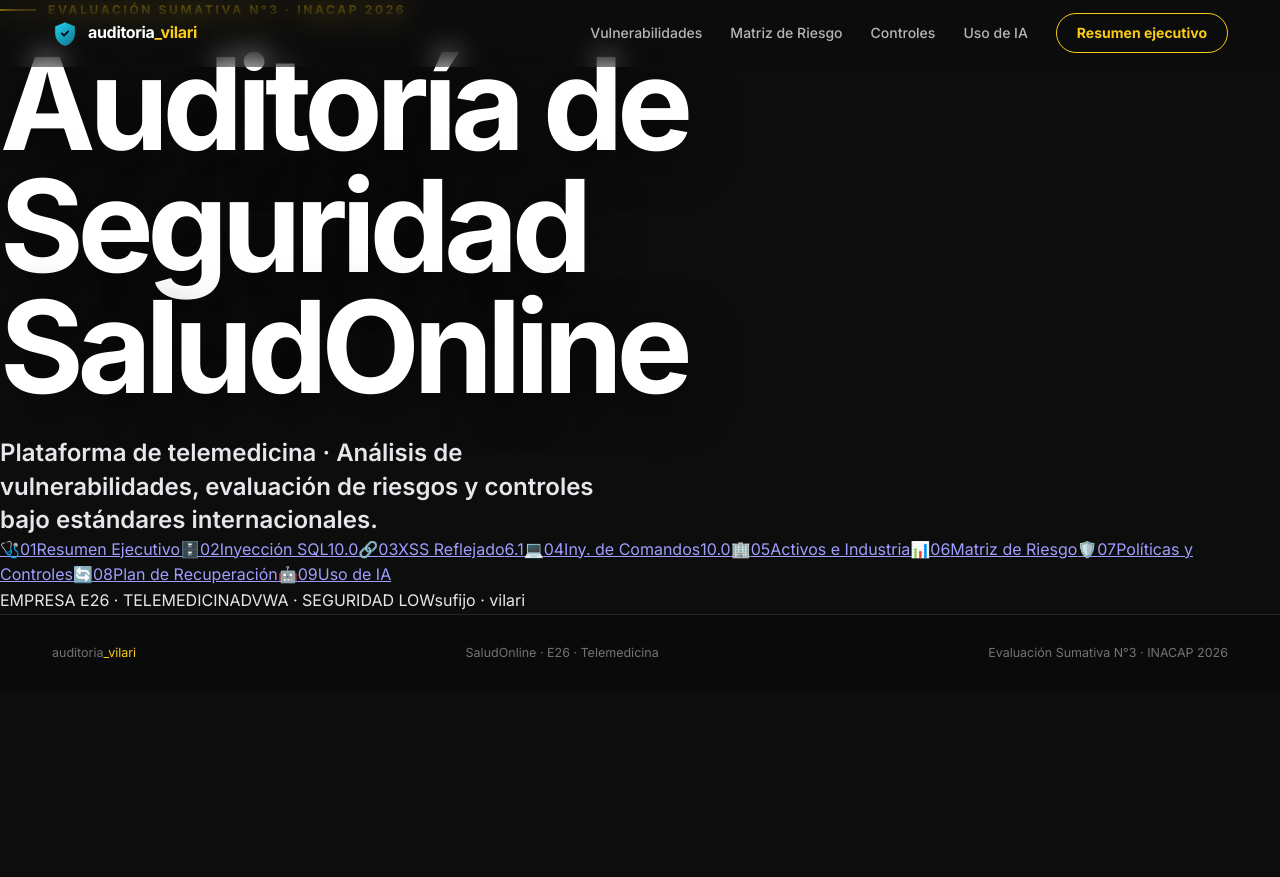
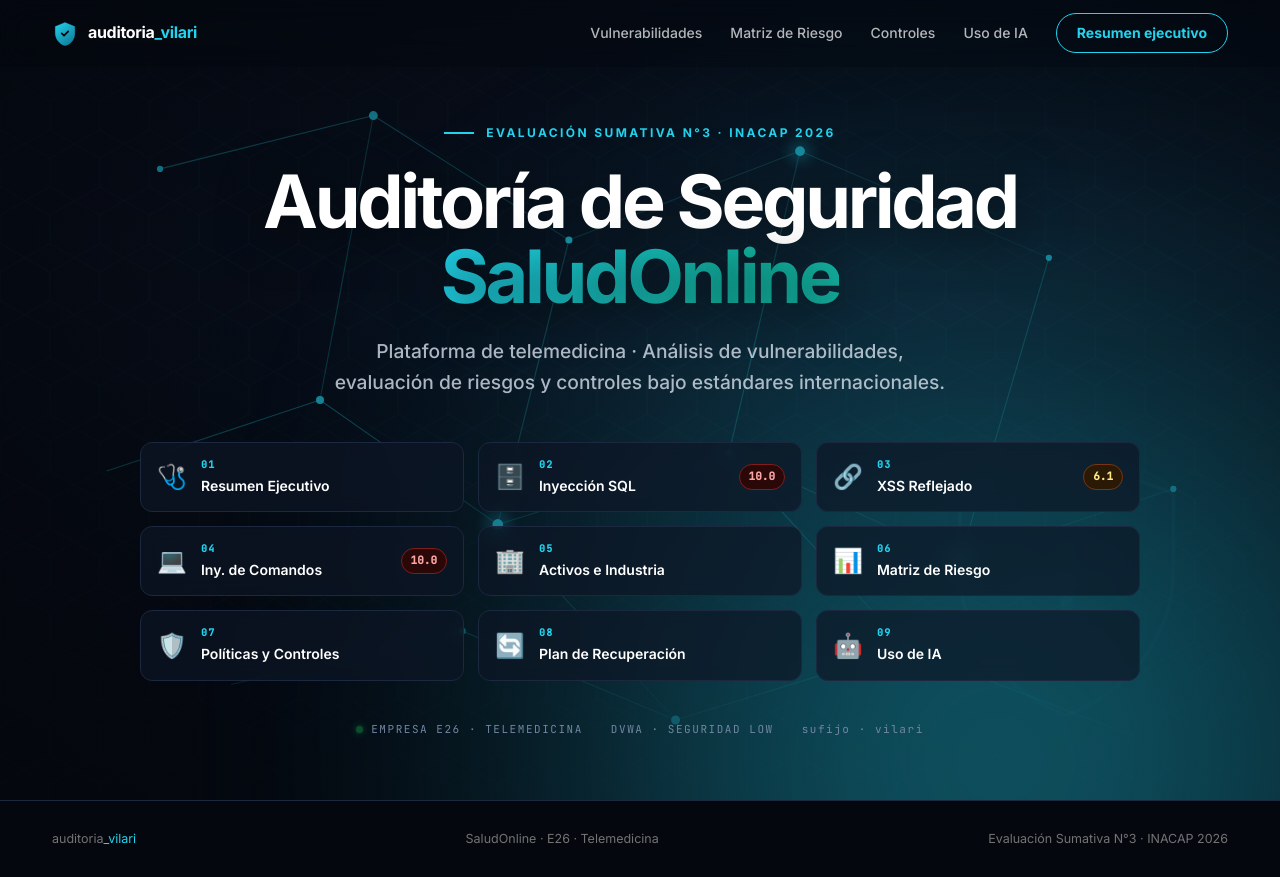
Before and after one commit to donkked/auditoria_vilari, a React (Vite) app: page / in a window 1280 px wide. Before the commit the page ends 800 px from the top, so only its background shows below. Built offline with nearby package versions, Linux system fonts and the light colour scheme.

Commit message:
style: paleta ciberseguridad — azul profundo + cian/teal, reemplaza amarillo

```diff
--- a/src/App.css
+++ b/src/App.css
@@ -5,17 +5,19 @@
   --sidebar-w: 272px;
   --topbar-h: 52px;
 
-  --c-bg:        #0d0d0d;
-  --c-surface:   #161616;
-  --c-border:    #262626;
-  --c-text:      #e5e7eb;
-  --c-muted:     #737373;
-  --c-blue:      #facc15;
-  --c-blue-dark: #ca8a04;
+  --c-bg:        #04070e;
+  --c-surface:   #0e1626;
+  --c-border:    #1c2740;
+  --c-text:      #dbe4f0;
+  --c-muted:     #7186a3;
+  --c-blue:      #22d3ee;
+  --c-blue-dark: #0e7490;
   --c-red:       #ef4444;
   --c-orange:    #f97316;
   --c-yellow:    #facc15;
   --c-green:     #22c55e;
+  --c-accent:    #22d3ee;
+  --c-accent-2:  #14b8a6;
 
   --shadow-sm:   0 1px 3px rgba(0,0,0,.5), 0 1px 2px rgba(0,0,0,.4);
   --shadow-md:   0 4px 16px rgba(0,0,0,.6), 0 2px 6px rgba(0,0,0,.5);
@@ -45,15 +47,15 @@ body {
   left: 0;
   right: 0;
   z-index: 200;
-  background: rgba(13,13,13,0.72);
+  background: rgba(4,7,14,0.72);
   backdrop-filter: blur(14px);
   -webkit-backdrop-filter: blur(14px);
-  border-bottom: 1px solid rgba(255,255,255,0.07);
+  border-bottom: 1px solid rgba(34,211,238,0.1);
   transition: background 0.25s, border-color 0.25s;
 }
 
 .navbar-home {
-  background: rgba(13,13,13,0.25);
+  background: rgba(4,7,14,0.2);
   border-bottom-color: transparent;
 }
 
@@ -84,7 +86,7 @@ body {
 }
 
 .navbar-logo-accent {
-  color: #facc15;
+  color: #22d3ee;
 }
 
 .navbar-links {
@@ -108,7 +110,7 @@ body {
 }
 
 .navbar-link.active {
-  color: #facc15;
+  color: #22d3ee;
 }
 
 .navbar-link.active::after {
@@ -118,16 +120,16 @@ body {
   right: 0;
   bottom: -2px;
   height: 2px;
-  background: #facc15;
+  background: #22d3ee;
   border-radius: 2px;
 }
 
 .navbar-cta {
   font-size: 14px;
   font-weight: 700;
-  color: #facc15;
+  color: #22d3ee;
   text-decoration: none;
-  border: 1.5px solid #facc15;
+  border: 1.5px solid #22d3ee;
   border-radius: 24px;
   padding: 8px 20px;
   transition: background 0.18s, color 0.18s;
@@ -135,8 +137,8 @@ body {
 }
 
 .navbar-cta:hover {
-  background: #facc15;
-  color: #0d0d0d;
+  background: #22d3ee;
+  color: #04070e;
 }
 
 .navbar-toggle {
@@ -161,7 +163,7 @@ body {
    SITE FOOTER
    ════════════════════════════════════════ */
 .site-footer {
-  background: #0a0a0a;
+  background: #04070e;
   border-top: 1px solid var(--c-border);
 }
 
@@ -179,7 +181,7 @@ body {
 }
 
 .footer-accent {
-  color: #facc15;
+  color: #22d3ee;
 }
 
 /* ════════════════════════════════════════
@@ -229,7 +231,7 @@ body {
   left: 0;
   right: 0;
   height: 160px;
-  background: linear-gradient(to bottom, transparent, #0d0d0d);
+  background: linear-gradient(to bottom, transparent, #04070e);
   pointer-events: none;
   z-index: 1;
 }
@@ -341,8 +343,8 @@ body {
   --glow-color: #14b8a6;
   background:
     radial-gradient(ellipse at 85% 50%, rgba(20,184,166,0.22) 0%, transparent 55%),
-    radial-gradient(ellipse at 10% 85%, rgba(250,204,21,0.1) 0%, transparent 45%),
-    linear-gradient(150deg, #071212 0%, #0a0a0a 100%);
+    radial-gradient(ellipse at 10% 85%, rgba(34,211,238,0.1) 0%, transparent 45%),
+    linear-gradient(150deg, #071212 0%, #04070e 100%);
   border-bottom: 1px solid rgba(20,184,166,0.18);
 }
 
@@ -351,7 +353,7 @@ body {
   background:
     radial-gradient(ellipse at 85% 40%, rgba(239,68,68,0.25) 0%, transparent 55%),
     radial-gradient(ellipse at 10% 85%, rgba(239,68,68,0.08) 0%, transparent 45%),
-    linear-gradient(150deg, #110202 0%, #0a0a0a 100%);
+    linear-gradient(150deg, #110202 0%, #04070e 100%);
   border-bottom: 1px solid rgba(239,68,68,0.2);
 }
 
@@ -360,7 +362,7 @@ body {
   background:
     radial-gradient(ellipse at 85% 40%, rgba(249,115,22,0.25) 0%, transparent 55%),
     radial-gradient(ellipse at 10% 85%, rgba(249,115,22,0.08) 0%, transparent 45%),
-    linear-gradient(150deg, #110600 0%, #0a0a0a 100%);
+    linear-gradient(150deg, #110600 0%, #04070e 100%);
   border-bottom: 1px solid rgba(249,115,22,0.2);
 }
 
@@ -368,8 +370,8 @@ body {
   --glow-color: #6366f1;
   background:
     radial-gradient(ellipse at 85% 50%, rgba(99,102,241,0.22) 0%, transparent 55%),
-    radial-gradient(ellipse at 10% 85%, rgba(250,204,21,0.08) 0%, transparent 45%),
-    linear-gradient(150deg, #06060f 0%, #0a0a0a 100%);
+    radial-gradient(ellipse at 10% 85%, rgba(34,211,238,0.08) 0%, transparent 45%),
+    linear-gradient(150deg, #06060f 0%, #04070e 100%);
   border-bottom: 1px solid rgba(99,102,241,0.18);
 }
 
@@ -378,7 +380,7 @@ body {
   background:
     radial-gradient(ellipse at 85% 50%, rgba(34,197,94,0.2) 0%, transparent 55%),
     radial-gradient(ellipse at 10% 85%, rgba(34,197,94,0.06) 0%, transparent 45%),
-    linear-gradient(150deg, #030e05 0%, #0a0a0a 100%);
+    linear-gradient(150deg, #030e05 0%, #04070e 100%);
   border-bottom: 1px solid rgba(34,197,94,0.16);
 }
 
@@ -386,8 +388,8 @@ body {
   --glow-color: #06b6d4;
   background:
     radial-gradient(ellipse at 85% 50%, rgba(6,182,212,0.22) 0%, transparent 55%),
-    radial-gradient(ellipse at 10% 85%, rgba(250,204,21,0.08) 0%, transparent 45%),
-    linear-gradient(150deg, #030b0d 0%, #0a0a0a 100%);
+    radial-gradient(ellipse at 10% 85%, rgba(34,211,238,0.08) 0%, transparent 45%),
+    linear-gradient(150deg, #030b0d 0%, #04070e 100%);
   border-bottom: 1px solid rgba(6,182,212,0.18);
 }
 
@@ -396,7 +398,7 @@ body {
   background:
     radial-gradient(ellipse at 85% 50%, rgba(132,204,22,0.2) 0%, transparent 55%),
     radial-gradient(ellipse at 10% 85%, rgba(34,197,94,0.07) 0%, transparent 45%),
-    linear-gradient(150deg, #060e02 0%, #0a0a0a 100%);
+    linear-gradient(150deg, #060e02 0%, #04070e 100%);
   border-bottom: 1px solid rgba(132,204,22,0.16);
 }
 
@@ -404,8 +406,8 @@ body {
   --glow-color: #a855f7;
   background:
     radial-gradient(ellipse at 85% 50%, rgba(168,85,247,0.22) 0%, transparent 55%),
-    radial-gradient(ellipse at 10% 85%, rgba(250,204,21,0.08) 0%, transparent 45%),
-    linear-gradient(150deg, #080210 0%, #0a0a0a 100%);
+    radial-gradient(ellipse at 10% 85%, rgba(34,211,238,0.08) 0%, transparent 45%),
+    linear-gradient(150deg, #080210 0%, #04070e 100%);
   border-bottom: 1px solid rgba(168,85,247,0.18);
 }
 
@@ -422,344 +424,207 @@ body {
 /* ════════════════════════════════════════
    HOME — LANDING
    ════════════════════════════════════════ */
-.home-hero {
+.home {
   position: relative;
   min-height: 100vh;
   display: flex;
-  flex-direction: column;
+  align-items: center;
   justify-content: center;
-  padding: 96px 32px 64px;
-  max-width: 1240px;
-  margin: 0 auto;
+  padding: 110px 32px 56px;
   overflow: hidden;
 }
 
-.home-hero-grid {
+.home-bg {
   position: absolute;
   inset: 0;
-  background-image: radial-gradient(circle, rgba(255,255,255,0.05) 1px, transparent 1px);
-  background-size: 32px 32px;
-  pointer-events: none;
+  background: url('/img_vilari/cyber-bg.svg') center / cover no-repeat;
   z-index: 0;
-  mask-image: radial-gradient(ellipse 80% 70% at 50% 40%, #000 30%, transparent 75%);
-  -webkit-mask-image: radial-gradient(ellipse 80% 70% at 50% 40%, #000 30%, transparent 75%);
 }
 
-.home-hero-glow {
+.home-bg::after {
+  content: '';
   position: absolute;
-  width: 760px;
-  height: 760px;
+  inset: 0;
+  background:
+    radial-gradient(ellipse 70% 60% at 50% 45%, transparent 0%, rgba(4,7,14,0.55) 100%),
+    linear-gradient(to bottom, rgba(4,7,14,0.4), transparent 30%, rgba(4,7,14,0.6));
+}
+
+.home-glow {
+  position: absolute;
+  width: 720px;
+  height: 720px;
   border-radius: 50%;
-  background: #facc15;
-  filter: blur(150px);
-  opacity: 0.14;
-  top: -240px;
-  right: -160px;
+  background: #22d3ee;
+  filter: blur(160px);
+  opacity: 0.12;
+  top: 50%;
+  left: 50%;
+  transform: translate(-50%, -50%);
   z-index: 0;
   pointer-events: none;
   animation: glow-breathe 8s ease-in-out infinite;
 }
 
-.home-hero-glow-2 {
-  position: absolute;
-  width: 520px;
-  height: 520px;
-  border-radius: 50%;
-  background: #ef4444;
-  filter: blur(150px);
-  opacity: 0.08;
-  bottom: -160px;
-  left: -120px;
-  z-index: 0;
-  pointer-events: none;
-}
-
-.home-hero-content {
+.home-content {
   position: relative;
   z-index: 1;
-  max-width: 760px;
+  width: 100%;
+  max-width: 1000px;
+  text-align: center;
 }
 
 .home-eyebrow {
-  display: flex;
+  display: inline-flex;
   align-items: center;
   gap: 12px;
   font-size: 12px;
   font-weight: 700;
-  letter-spacing: 0.22em;
+  letter-spacing: 0.2em;
   text-transform: uppercase;
-  color: #facc15;
-  margin-bottom: 24px;
+  color: #22d3ee;
+  margin-bottom: 22px;
 }
 
 .home-eyebrow-line {
-  width: 36px;
+  width: 30px;
   height: 2px;
-  background: #facc15;
+  background: #22d3ee;
 }
 
 .home-title {
-  font-size: clamp(3.5rem, 11vw, 8rem);
+  font-size: clamp(2.4rem, 6vw, 4.6rem);
   font-weight: 900;
-  letter-spacing: -0.05em;
-  line-height: 0.95;
+  letter-spacing: -0.045em;
+  line-height: 1.02;
   margin: 0;
   color: #ffffff;
   text-shadow: 0 8px 50px rgba(0,0,0,0.6);
 }
 
-.home-lead {
-  display: flex;
-  align-items: baseline;
-  gap: 14px;
-  font-size: clamp(1.1rem, 2.2vw, 1.5rem);
-  font-weight: 600;
-  color: #e5e7eb;
-  margin: 28px 0 0;
-  line-height: 1.4;
-  max-width: 640px;
+.home-title-accent {
+  background: linear-gradient(120deg, #22d3ee, #14b8a6 70%);
+  -webkit-background-clip: text;
+  background-clip: text;
+  -webkit-text-fill-color: transparent;
+  color: #22d3ee;
 }
 
-.home-lead-line {
-  flex-shrink: 0;
-  width: 36px;
-  height: 2px;
-  background: #facc15;
-  transform: translateY(-6px);
+.home-lead {
+  font-size: clamp(1rem, 1.6vw, 1.2rem);
+  font-weight: 500;
+  color: rgba(219,228,240,0.78);
+  margin: 22px auto 0;
+  line-height: 1.6;
+  max-width: 620px;
 }
 
-.home-desc {
-  font-size: 1rem;
-  color: rgba(255,255,255,0.6);
-  line-height: 1.7;
-  margin: 22px 0 0;
-  max-width: 560px;
+.home-buttons {
+  display: grid;
+  grid-template-columns: repeat(3, 1fr);
+  gap: 14px;
+  margin: 44px 0 0;
 }
 
-.home-actions {
-  display: flex;
-  flex-wrap: wrap;
-  gap: 16px;
-  margin-top: 40px;
-}
-
-.btn {
-  display: inline-flex;
-  align-items: center;
-  gap: 10px;
-  font-size: 15px;
-  font-weight: 700;
-  text-decoration: none;
-  padding: 14px 28px;
-  border-radius: 30px;
-  transition: transform 0.15s, background 0.18s, color 0.18s, border-color 0.18s;
-}
-
-.btn:hover {
-  transform: translateY(-2px);
-}
-
-.btn-primary {
-  background: #facc15;
-  color: #0d0d0d;
-  box-shadow: 0 8px 28px rgba(250,204,21,0.25);
-}
-
-.btn-primary:hover {
-  background: #fde047;
-}
-
-.btn-ghost {
-  background: transparent;
-  color: #ffffff;
-  border: 1.5px solid rgba(255,255,255,0.25);
-}
-
-.btn-ghost:hover {
-  border-color: #facc15;
-  color: #facc15;
-}
-
-.home-hero-meta {
-  position: relative;
-  z-index: 1;
-  display: flex;
-  flex-wrap: wrap;
-  gap: 8px 28px;
-  justify-content: space-between;
-  margin-top: 72px;
-  padding-top: 22px;
-  border-top: 1px solid rgba(255,255,255,0.08);
-  font-family: 'JetBrains Mono', monospace;
-  font-size: 11px;
-  letter-spacing: 0.16em;
-  color: #8a8a8a;
-}
-
-/* ── Sections / cards ── */
-.home-sections {
-  max-width: 1240px;
-  margin: 0 auto;
-  padding: 40px 32px 96px;
-}
-
-.home-sections-head {
-  margin-bottom: 36px;
-}
-
-.home-sections-head h2 {
-  font-size: 2rem;
-  font-weight: 800;
-  letter-spacing: -0.03em;
-  color: #ffffff;
-  margin: 0 0 6px;
-}
-
-.home-sections-head p {
-  color: #8a8a8a;
-  font-size: 1rem;
-  margin: 0;
-}
-
-.card-group {
-  margin-bottom: 44px;
-}
-
-.card-group-head {
+.home-btn {
   display: flex;
   align-items: center;
   gap: 14px;
-  margin-bottom: 18px;
+  text-align: left;
+  background: rgba(14,22,38,0.7);
+  backdrop-filter: blur(8px);
+  -webkit-backdrop-filter: blur(8px);
+  border: 1px solid var(--c-border);
+  border-radius: 12px;
+  padding: 14px 16px;
+  text-decoration: none;
+  transition: transform 0.16s, border-color 0.16s, background 0.16s, box-shadow 0.16s;
 }
 
-.card-group-head h3 {
-  font-size: 0.8rem;
-  font-weight: 700;
-  text-transform: uppercase;
-  letter-spacing: 0.14em;
-  color: #facc15;
-  margin: 0;
+.home-btn:hover {
+  transform: translateY(-3px);
+  border-color: rgba(34,211,238,0.5);
+  background: rgba(18,30,50,0.85);
+  box-shadow: 0 10px 30px rgba(0,0,0,0.4), 0 0 0 1px rgba(34,211,238,0.15);
 }
 
-.card-group-tag {
-  font-size: 11px;
-  color: #9a9a9a;
-  background: #161616;
-  border: 1px solid var(--c-border);
-  border-radius: 20px;
-  padding: 3px 12px;
-  font-family: 'JetBrains Mono', monospace;
+.home-btn-icon {
+  font-size: 24px;
+  line-height: 1;
+  flex-shrink: 0;
 }
 
-.card-grid {
-  display: grid;
-  grid-template-columns: repeat(auto-fill, minmax(280px, 1fr));
-  gap: 18px;
+.home-btn-text {
+  display: flex;
+  flex-direction: column;
+  gap: 2px;
+  flex: 1;
+  min-width: 0;
 }
 
-.section-card {
-  position: relative;
-  display: flex;
-  flex-direction: column;
-  background: #141414;
-  border: 1px solid var(--c-border);
-  border-radius: 14px;
-  padding: 22px;
-  text-decoration: none;
-  overflow: hidden;
-  transition: transform 0.18s, border-color 0.18s, background 0.18s;
+.home-btn-num {
+  font-family: 'JetBrains Mono', monospace;
+  font-size: 10px;
+  font-weight: 700;
+  letter-spacing: 0.12em;
+  color: #22d3ee;
 }
 
-.section-card::before {
-  content: '';
-  position: absolute;
-  top: 0;
-  left: 0;
-  right: 0;
-  height: 3px;
-  background: linear-gradient(90deg, #facc15, transparent);
-  opacity: 0;
-  transition: opacity 0.18s;
+.home-btn-title {
+  font-size: 14px;
+  font-weight: 600;
+  color: #ffffff;
+  white-space: nowrap;
+  overflow: hidden;
+  text-overflow: ellipsis;
 }
 
-.section-card:hover {
-  transform: translateY(-4px);
-  border-color: rgba(250,204,21,0.4);
-  background: #181818;
+.home-btn-badge {
+  font-family: 'JetBrains Mono', monospace;
+  font-size: 11px;
+  font-weight: 800;
+  padding: 3px 9px;
+  border-radius: 14px;
+  flex-shrink: 0;
 }
 
-.section-card:hover::before {
-  opacity: 1;
-}
-
-.section-card-top {
-  display: flex;
-  align-items: center;
-  justify-content: space-between;
-  margin-bottom: 14px;
-}
-
-.section-card-icon {
-  font-size: 30px;
-  line-height: 1;
-}
-
-.section-card-badge {
-  font-size: 11px;
-  font-weight: 800;
-  font-family: 'JetBrains Mono', monospace;
-  padding: 3px 10px;
-  border-radius: 16px;
-}
-
-.section-card-badge.critical {
-  background: #1c0505;
+.home-btn-badge.critical {
+  background: #2a0808;
   color: #fca5a5;
   border: 1px solid #7f1d1d;
 }
 
-.section-card-badge.medium {
-  background: #1c1200;
+.home-btn-badge.medium {
+  background: #2a1a05;
   color: #fde68a;
   border: 1px solid #78350f;
 }
 
-.section-card-num {
+.home-meta {
+  display: flex;
+  flex-wrap: wrap;
+  gap: 10px 28px;
+  justify-content: center;
+  margin-top: 40px;
   font-family: 'JetBrains Mono', monospace;
   font-size: 11px;
-  font-weight: 700;
-  color: #525252;
-  letter-spacing: 0.1em;
+  letter-spacing: 0.14em;
+  color: #7186a3;
 }
 
-.section-card-title {
-  font-size: 1.15rem;
-  font-weight: 700;
-  color: #ffffff;
-  margin: 4px 0 8px;
-  letter-spacing: -0.02em;
+.home-meta span {
+  display: inline-flex;
+  align-items: center;
+  gap: 8px;
 }
 
-.section-card-desc {
-  font-size: 0.875rem;
-  color: #9ca3af;
-  line-height: 1.55;
-  margin: 0 0 18px;
-  flex: 1;
-}
-
-.section-card-arrow {
-  display: inline-flex;
-  align-items: center;
-  gap: 6px;
-  font-size: 13px;
-  font-weight: 700;
-  color: #facc15;
-  transition: gap 0.18s;
-}
-
-.section-card:hover .section-card-arrow {
-  gap: 12px;
+.home-meta-dot {
+  width: 7px;
+  height: 7px;
+  border-radius: 50%;
+  background: #22c55e;
+  box-shadow: 0 0 8px #22c55e;
+  animation: glow-breathe 2.5s ease-in-out infinite;
 }
 
 /* ════════════════════════════════════════
@@ -789,10 +654,10 @@ body {
 .md-content h2 {
   font-size: 1.15rem;
   font-weight: 700;
-  color: #facc15;
+  color: #22d3ee;
   margin: 36px 0 10px;
   padding-bottom: 8px;
-  border-bottom: 2px solid #262600;
+  border-bottom: 2px solid #0c3a47;
   letter-spacing: -0.01em;
 }
 
@@ -833,8 +698,8 @@ body {
 }
 
 .md-content th {
-  background: #facc15;
-  color: #0d0d0d;
+  background: #22d3ee;
+  color: #04070e;
   text-align: left;
   padding: 10px 16px;
   font-weight: 700;
@@ -856,22 +721,22 @@ body {
 }
 
 .md-content tbody tr:nth-child(even) td {
-  background: #111111;
+  background: #0b1320;
 }
 
 .md-content tbody tr:hover td {
-  background: #1c1a00;
+  background: #06222e;
 }
 
 /* ── Inline code ── */
 .md-content :not(pre) > code {
   font-family: 'JetBrains Mono', monospace;
   font-size: 0.8em;
-  background: #1c1a00;
-  border: 1px solid #333300;
+  background: #06222e;
+  border: 1px solid #155e75;
   border-radius: 4px;
   padding: 1px 6px;
-  color: #facc15;
+  color: #22d3ee;
   white-space: nowrap;
 }
 
@@ -887,15 +752,15 @@ body {
 .md-content blockquote {
   margin: 18px 0;
   padding: 14px 18px 14px 20px;
-  background: linear-gradient(135deg, #1c1a00, #161600);
-  border-left: 4px solid #facc15;
+  background: linear-gradient(135deg, #06222e, #04161c);
+  border-left: 4px solid #22d3ee;
   border-radius: 0 var(--radius-sm) var(--radius-sm) 0;
   box-shadow: var(--shadow-sm);
 }
 
 .md-content blockquote p {
   margin: 0;
-  color: #fde68a;
+  color: #a5f3fc;
   font-weight: 500;
   font-size: 0.925rem;
   font-style: normal;
@@ -905,7 +770,7 @@ body {
 .md-content img {
   max-width: 100%;
   border-radius: var(--radius);
-  border: 1px solid #333300;
+  border: 1px solid #155e75;
   box-shadow: var(--shadow-md);
   display: block;
   margin: 16px 0 24px;
@@ -998,7 +863,7 @@ body {
    HEATMAP
    ════════════════════════════════════════ */
 .heatmap-section {
-  background: #161616;
+  background: #0e1626;
   border: 1px solid var(--c-border);
   border-radius: var(--radius);
   padding: 24px;
@@ -1153,7 +1018,7 @@ body {
 }
 
 .risk-tooltip {
-  background: #111111;
+  background: #0b1320;
   color: #e5e7eb;
   border-radius: var(--radius);
   padding: 14px 18px;
@@ -1164,7 +1029,7 @@ body {
   gap: 5px;
   max-width: 520px;
   box-shadow: var(--shadow-md);
-  border: 1px solid rgba(250,204,21,0.12);
+  border: 1px solid rgba(34,211,238,0.12);
 }
 
 .risk-tooltip-id {
@@ -1179,7 +1044,7 @@ body {
 .risk-tooltip-name {
   font-size: 15px;
   font-weight: 700;
-  color: #facc15;
+  color: #22d3ee;
 }
 
 .risk-tooltip-score {
@@ -1200,7 +1065,7 @@ body {
 }
 
 .risk-tooltip-placeholder {
-  background: #111111;
+  background: #0b1320;
   border: 1px dashed #333;
   border-radius: var(--radius);
   padding: 12px 16px;
@@ -1254,7 +1119,7 @@ body {
     flex-direction: column;
     align-items: stretch;
     gap: 0;
-    background: #0d0d0d;
+    background: #04070e;
     border-bottom: 1px solid var(--c-border);
     padding: 8px 0;
     max-height: 0;
--- a/src/index.css
+++ b/src/index.css
@@ -17,7 +17,7 @@
 
 body {
   margin: 0;
-  background: #0d0d0d;
+  background: #04070e;
 }
 
 #root {
```
